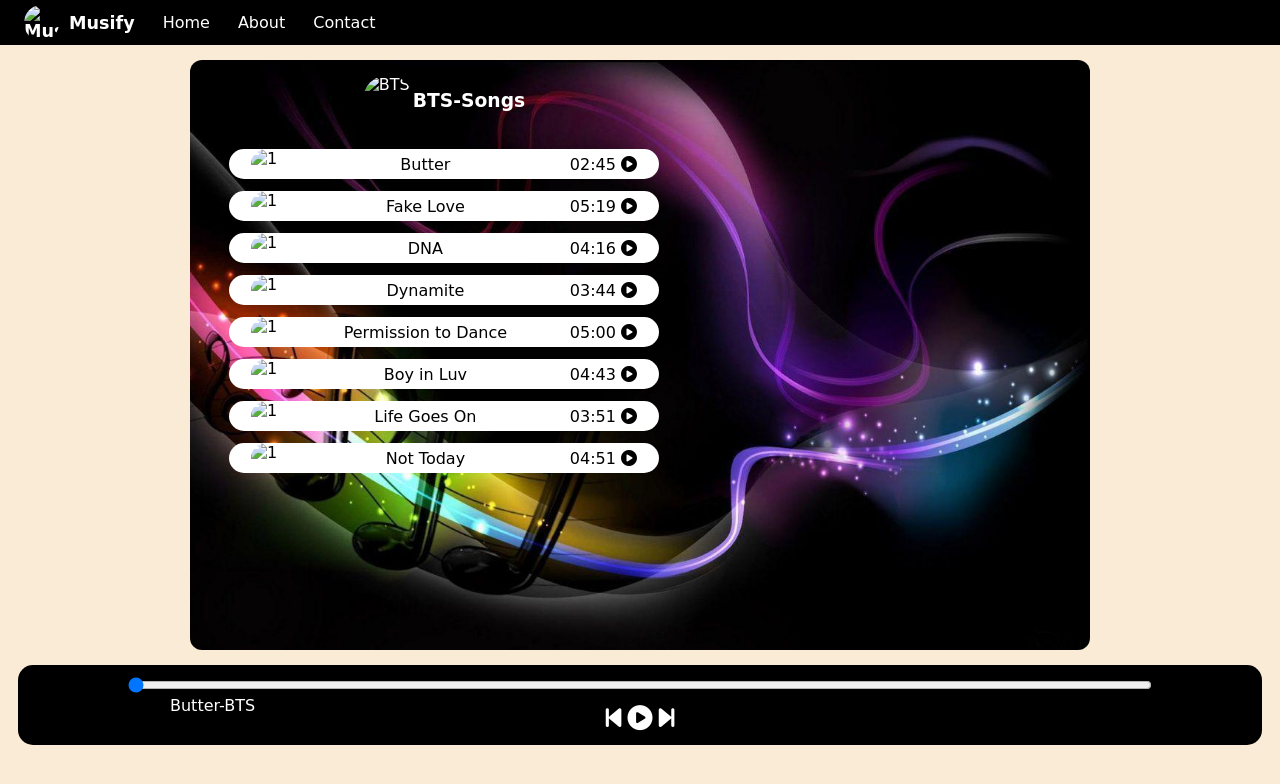
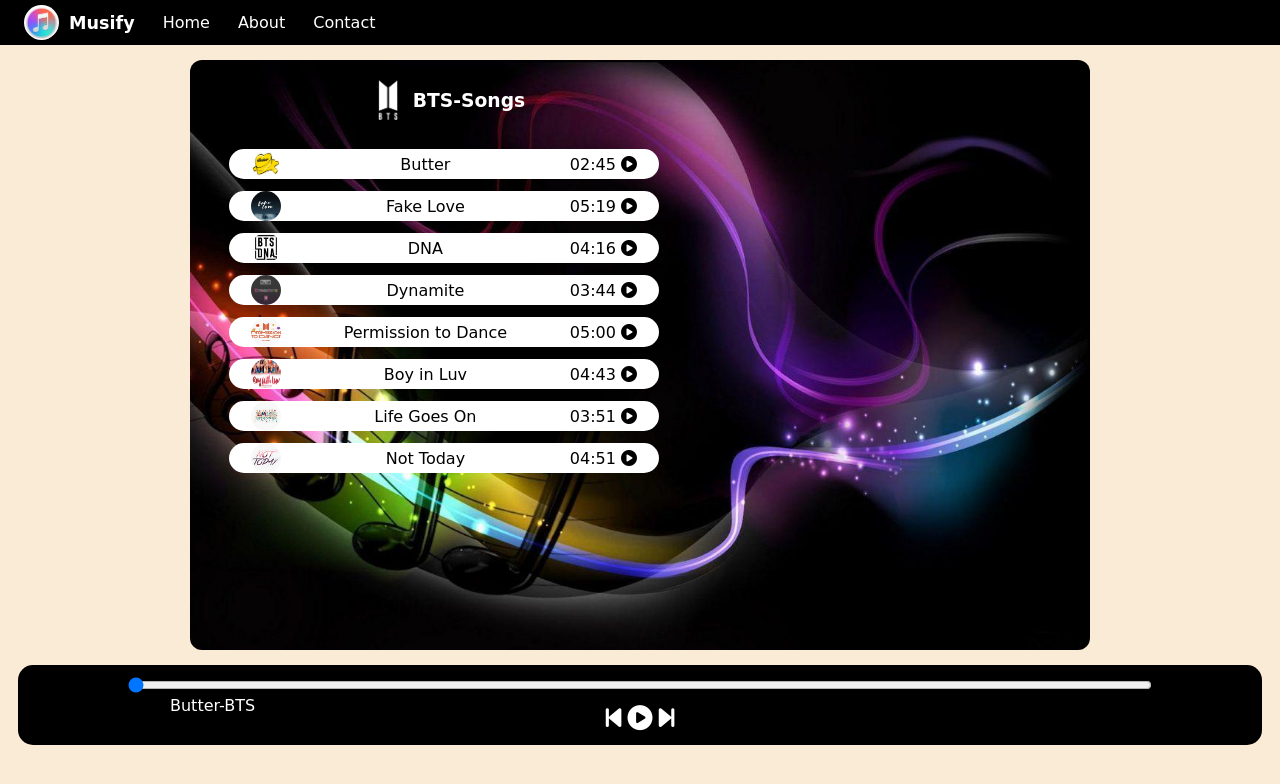
Before and after one commit to vaishnaviboddupally/Musify, a plain HTML site: page index.html in a window 1280 px wide. Drawn offline with Linux system fonts and the light colour scheme; a script that the page names is missing; files whose address does not match are found by name; a web font is replaced by a local one.

Commit message:
Update index.html

```diff
--- a/index.html
+++ b/index.html
@@ -11,7 +11,7 @@
 <body>
   <nav>
     <ul>
-      <li class="logo"><img src="music.jpg" alt="Musify">Musify</li>
+      <li class="logo"><img src="/images/music.jpg" alt="Musify">Musify</li>
       <li>Home</li>
       <li>About</li>
       <li>Contact</li>
@@ -24,14 +24,14 @@
 
     <div class="Songlist">
       <div class="bts_logo">
-         <img src="bts_logo2.png" alt="BTS">
+         <img src="/images/bts_logo2.png" alt="BTS">
          <h3>BTS-Songs</h3>
       </div>
 
 
       <div class="songitem-cont">
         <div class="songitem">
-          <img src="butter_cover.jpg" alt="1">
+          <img src="/images/butter_cover.jpg" alt="1">
           <span>Butter</span>
           <span class="songplay"><span class="timestamp">02:45
           <i class="fa-solid fa-play-circle"></i></span></span>
@@ -39,7 +39,7 @@
         </div>
 
         <div class="songitem">
-          <img src="fakeluv.jpg" alt="1">
+          <img src="/images/fakeluv.jpg" alt="1">
           <span>Fake Love</span>
           <span class="songplay"><span class="timestamp">05:19
           <i class="fa-solid fa-play-circle"></i></span></span>
@@ -47,7 +47,7 @@
         </div>
 
         <div class="songitem">
-          <img src="dna.png" alt="1">
+          <img src="/images/dna.png" alt="1">
           <span>DNA</span>
           <span class="songplay"><span class="timestamp">04:16
           <i class="fa-solid fa-play-circle"></i></span></span>
@@ -55,7 +55,7 @@
         </div>
 
         <div class="songitem">
-          <img src="dynamite.jpg" alt="1">
+          <img src="/images/dynamite.jpg" alt="1">
           <span>Dynamite</span>
           <span class="songplay"><span class="timestamp">03:44
           <i class="fa-solid fa-play-circle"></i></span></span>
@@ -63,7 +63,7 @@
         </div>
 
         <div class="songitem">
-          <img src="ptd.jpg" alt="1">
+          <img src="/images/ptd.jpg" alt="1">
           <span>Permission to Dance</span>
           <span class="songplay"><span class="timestamp">05:00
           <i class="fa-solid fa-play-circle"></i></span></span>
@@ -71,7 +71,7 @@
         </div>
 
         <div class="songitem">
-          <img src="boyinl.jpg" alt="1">
+          <img src="/images/boyinl.jpg" alt="1">
           <span>Boy in Luv</span>
           <span class="songplay"><span class="timestamp">04:43
           <i class="fa-solid fa-play-circle"></i></span></span>
@@ -79,7 +79,7 @@
         </div>
 
         <div class="songitem">
-          <img src="lifegoeson.jpg" alt="1">
+          <img src="/images/lifegoeson.jpg" alt="1">
           <span>Life Goes On</span>
           <span class="songplay"><span class="timestamp">03:51
           <i class="fa-solid fa-play-circle"></i></span></span>
@@ -87,7 +87,7 @@
         </div>
 
         <div class="songitem">
-          <img src="not-tod.jpg" alt="1">
+          <img src="/images/not-tod.jpg" alt="1">
           <span>Not Today</span>
           <span class="songplay"><span class="timestamp">04:51
           <i class="fa-solid fa-play-circle"></i></span></span>
```
